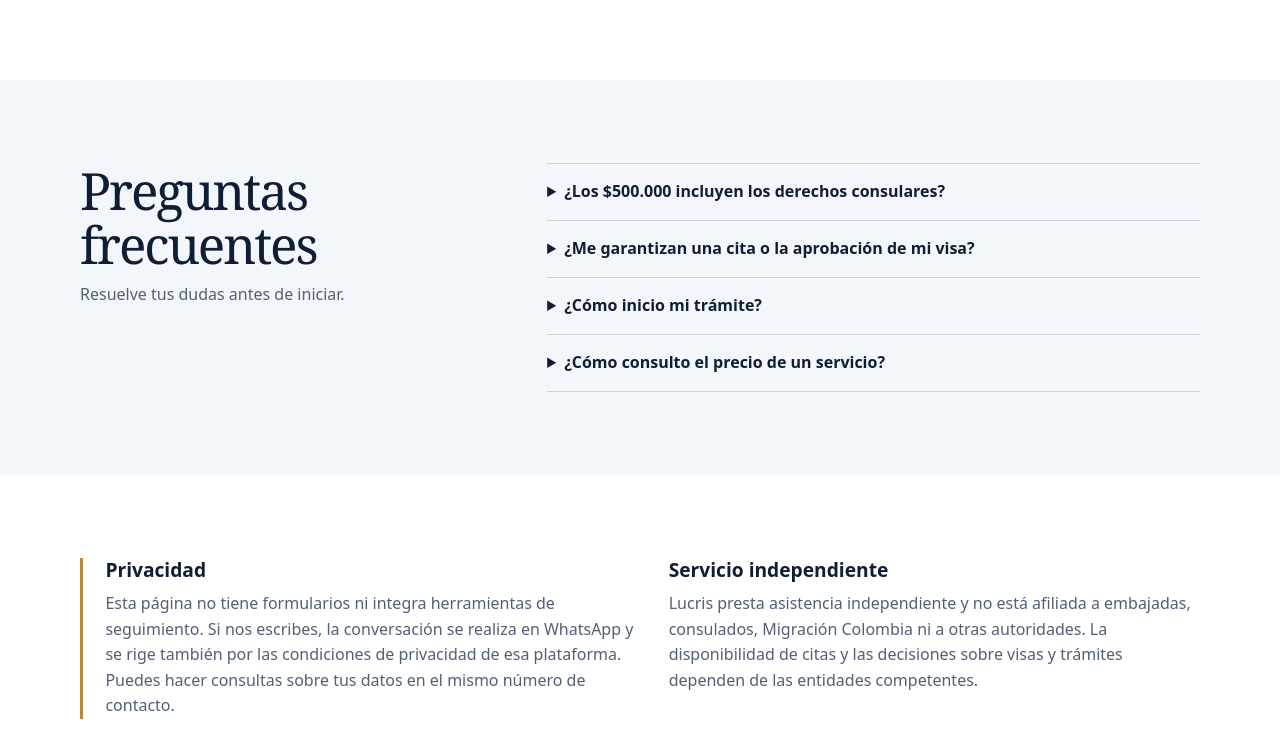
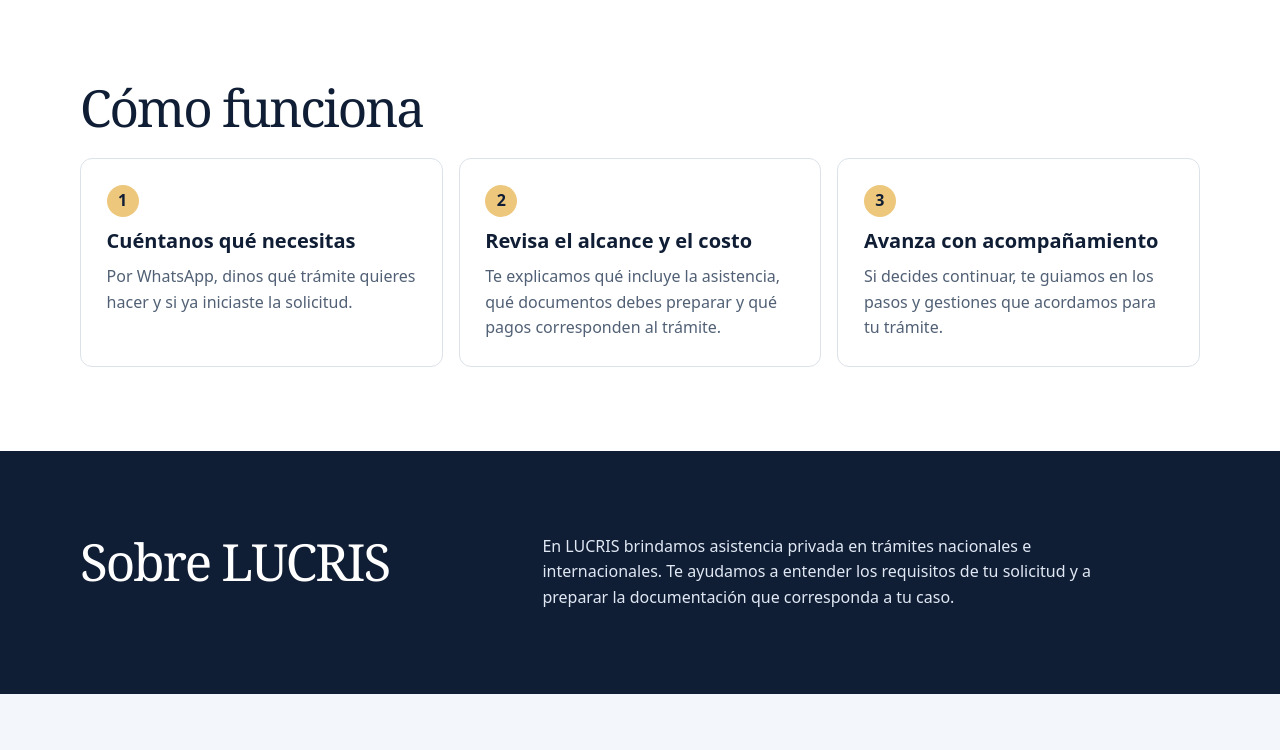
Before and after one commit to cristian72421/lucris, a plain HTML site: page index.html in a window 1280 px wide. Shown: the part 1650-2400 px from the top of the page. Drawn offline with Linux system fonts and the light colour scheme.

Commit message:
Añade el proceso de atención y la presentación de LUCRIS

```diff
--- a/estilos.css
+++ b/estilos.css
@@ -97,3 +97,31 @@ details p { margin: 0 0 1rem; color: var(--muted); }
 }
 .brand-caption { margin-left: .5rem; max-width: 9ch; font-size: .7rem; line-height: 1.1; letter-spacing: 0; }
 @media (max-width: 360px) { .brand-caption { display: none; } }
+
+.process { padding-top: 0; }
+.steps {
+  display: grid;
+  grid-template-columns: repeat(3, minmax(0, 1fr));
+  gap: 1rem;
+  list-style: none;
+  counter-reset: step;
+  padding: 0;
+  margin: 1.5rem 0 0;
+}
+.steps > li { counter-increment: step; }
+.steps > li::before {
+  content: counter(step);
+  display: grid;
+  place-items: center;
+  width: 2rem;
+  height: 2rem;
+  border-radius: 50%;
+  background: var(--gold);
+  font-weight: 750;
+}
+.about-band { background: var(--navy); color: var(--white); }
+.about { display: grid; grid-template-columns: 1fr 1.5fr; gap: 1.5rem; align-items: start; }
+.about p { max-width: 60ch; margin: 0; color: #e0e8f4; }
+@media (max-width: 640px) {
+  .steps, .about { grid-template-columns: 1fr; }
+}
--- a/index.html
+++ b/index.html
@@ -15,6 +15,7 @@
       <a class="brand" href="#inicio"><span class="mark" aria-hidden="true">L</span>LUCRIS<span class="brand-caption">Trámites y Servicios</span></a>
       <nav aria-label="Navegación principal">
         <a href="#servicios">Servicios</a>
+        <a href="#como-funciona">Cómo funciona</a>
         <a href="#preguntas">Preguntas frecuentes</a>
       </nav>
       <a class="button outline" href="https://wa.me/573142862872">WhatsApp</a>
@@ -85,6 +86,29 @@
         </article>
       </div>
     </section>
+    <section class="wrap section process" id="como-funciona" aria-labelledby="titulo-proceso">
+      <h2 id="titulo-proceso">Cómo funciona</h2>
+      <ol class="steps">
+        <li class="card">
+          <h3>Cuéntanos qué necesitas</h3>
+          <p>Por WhatsApp, dinos qué trámite quieres hacer y si ya iniciaste la solicitud.</p>
+        </li>
+        <li class="card">
+          <h3>Revisa el alcance y el costo</h3>
+          <p>Te explicamos qué incluye la asistencia, qué documentos debes preparar y qué pagos corresponden al trámite.</p>
+        </li>
+        <li class="card">
+          <h3>Avanza con acompañamiento</h3>
+          <p>Si decides continuar, te guiamos en los pasos y gestiones que acordamos para tu trámite.</p>
+        </li>
+      </ol>
+    </section>
+    <section class="about-band" id="sobre-lucris" aria-labelledby="titulo-lucris">
+      <div class="wrap section about">
+        <h2 id="titulo-lucris">Sobre LUCRIS</h2>
+        <p>En LUCRIS brindamos asistencia privada en trámites nacionales e internacionales. Te ayudamos a entender los requisitos de tu solicitud y a preparar la documentación que corresponda a tu caso.</p>
+      </div>
+    </section>
     <section class="faq-band" id="preguntas">
       <div class="wrap section faq-grid">
         <div><h2>Preguntas frecuentes</h2><p class="lead">Resuelve tus dudas antes de iniciar.</p></div>
```
